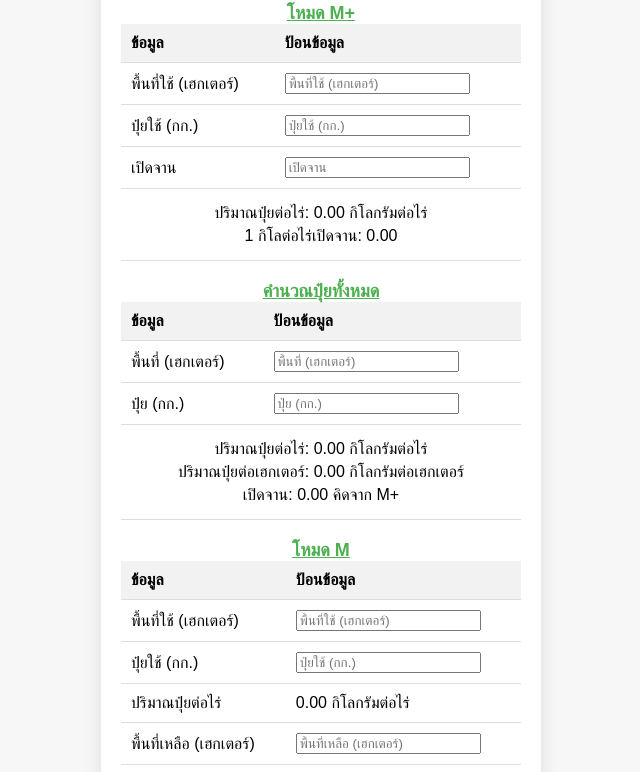
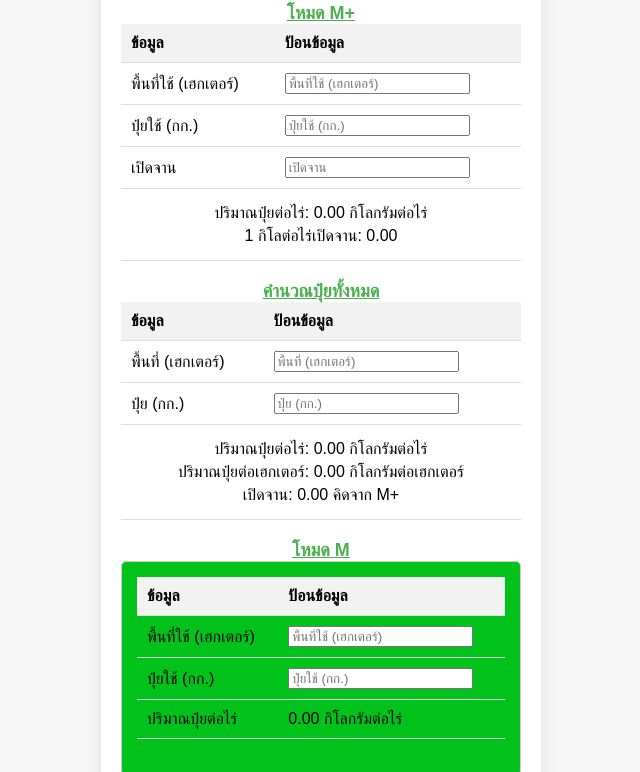
Before and after one commit to patipatw/drone, a plain HTML site: page index.html in a window 1280 px wide. Shown: the part 105-877 px from the top of the page, without its empty margins (319-959 px from the left). Drawn offline with Linux system fonts and the light colour scheme.

Commit message:
Update index.html

```diff
--- a/index.html
+++ b/index.html
@@ -84,6 +84,13 @@
         th {
             background-color: #f2f2f2;
         }
+        .with-frame {
+            border: 1px solid #ccc; /* Add border */
+            border-radius: 5px; /* Add border radius for a rounded look */
+            padding: 15px; /* Add padding for spacing */
+            background-color: #00c21a; /* Add background color */
+            margin-bottom: 20px; /* Add margin for spacing */
+}
 
     </style>
 </head>
@@ -145,7 +152,7 @@
         </section>
 
         <div class="mode">โหมด M</div>
-        <section class="section">
+        <section class="section with-frame">
             <table>
                 <tr>
                     <th>ข้อมูล</th>
@@ -163,6 +170,11 @@
                     <td>ปริมาณปุ๋ยต่อไร่</td>
                     <td><span id="ปุ๋ยต่อไร่">0.00</span> กิโลกรัมต่อไร่</td>
                 </tr>
+
+            </table>
+        </section>
+        <section class="section">
+            <table>
                 <tr>
                     <td>พื้นที่เหลือ (เฮกเตอร์)</td>
                     <td><input type="number" id="remainingArea" placeholder="พื้นที่เหลือ (เฮกเตอร์)" oninput="calculateRemainingFertilizer()"></td>
```
